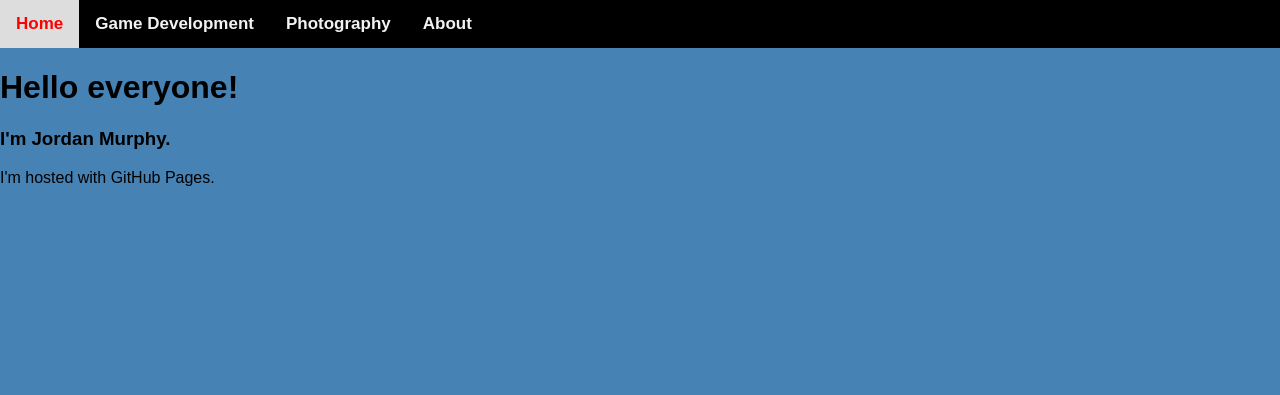
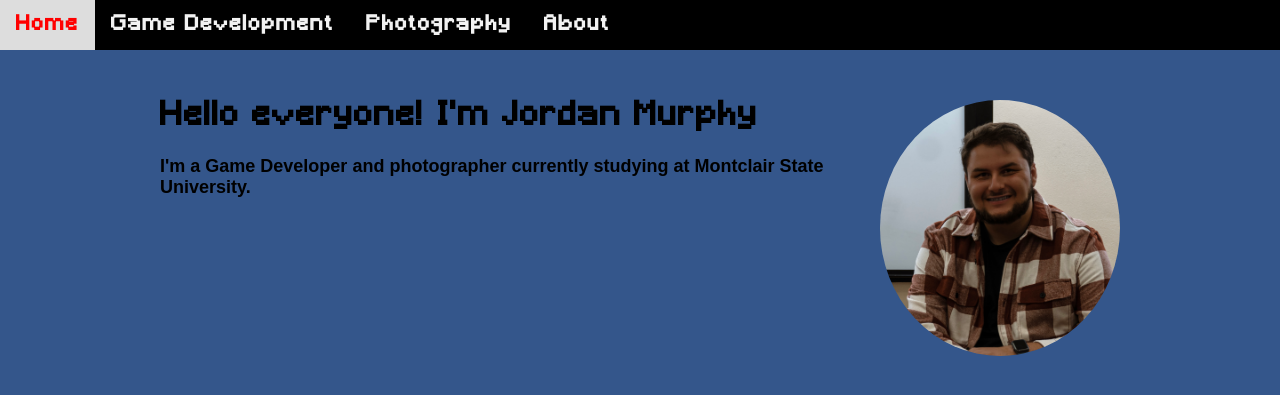
Before and after one commit to jmurphy007/jmurphy007.github.io, a PHP site: page / in a window 1280 px wide. Shown: the top 395 px of the page. Run offline with PHP 8.4, Linux system fonts and the light colour scheme.

Commit message:
Update with Style and Font

```diff
--- a/index.html
+++ b/index.html
@@ -15,12 +15,15 @@
 			<a href="#photo">Photography</a>
 			<a href="#about">About</a>
 		</div>
-		<h1>Hello everyone!</h1>
-		<div class = "intro">
-		<h3>
-			I'm Jordan Murphy.
-		</h3>
+		<div class = "wrapper">
+			<div class = "main">
+				<img src = "portrait.jpg" alt="Picture of me" id = "portrait">
+				<h1>Hello everyone! I'm Jordan Murphy</h1>
+				<p>
+					I'm a <b>Game Developer</b> and <b>photographer</b> currently studying at Montclair State University.
+
+				</p>
+			</div>
 		</div>
-		<p>I'm hosted with GitHub Pages.</p>
 	</body>
 </html>
--- a/styles.css
+++ b/styles.css
@@ -1,11 +1,21 @@
+@font-face{
+	/* Link to font: https://www.dafont.com/minecraft.font */
+	font-family: pixelFont;
+	src: url(minecraft.ttf);
+}
+
 body{
 	margin: 0;
-	background-color: #4682B4;
-	font-family: Arial;
+	background-color: #34568B;
+	letter-spacing: 2px;
+	font-family: pixelFont;
 }
 .topnav {
   background-color: black;
-  overflow: hidden;
+  overflow: auto;
+  position: fixed;
+  top: 0;
+  width: 100%;
 }
 
 .topnav a {
@@ -14,8 +24,8 @@ body{
   text-align: center;
   padding: 14px 16px;
   text-decoration: none;
-  font-size: 17px;
-  font-weight: bold;
+  font-size: 20px;
+  font-weight: bolder;
 }
 
 .topnav a:hover {
@@ -25,3 +35,27 @@ body{
 .topnav a.active {
   color: red;
 }
+
+.main{
+	width: 75%;
+	text-align: left;
+	margin: 0 auto;
+	font-weight: bold;
+}
+.wrapper{
+	margin-top: 100px;
+	width: 100%;
+}
+#portrait{
+	width: 25%;
+	height: 25%;
+	border-radius: 50%;
+	float: right;
+	margin: 0 auto;
+}
+p{
+	font-family: Arial;
+	letter-spacing: 0px;
+	font-size: 18px;
+	overflow-wrap: break-word;
+}
```
Also changed, not shown: Minecraft.ttf (added), portrait.jpg (added).
